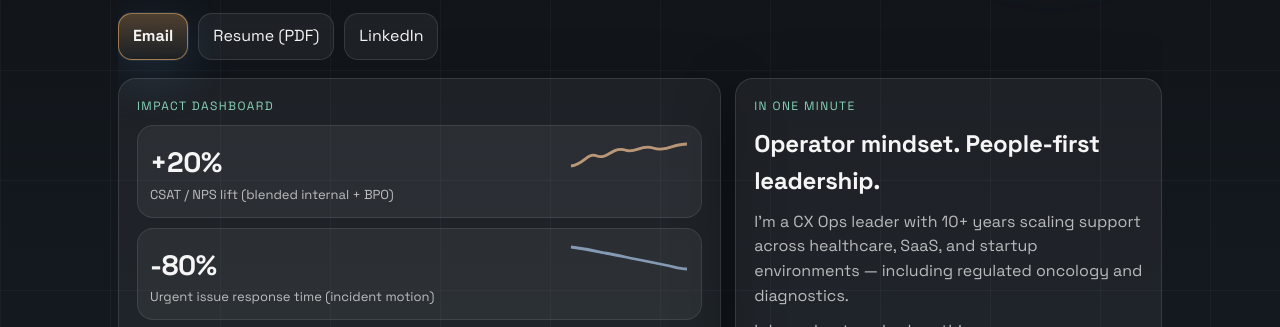
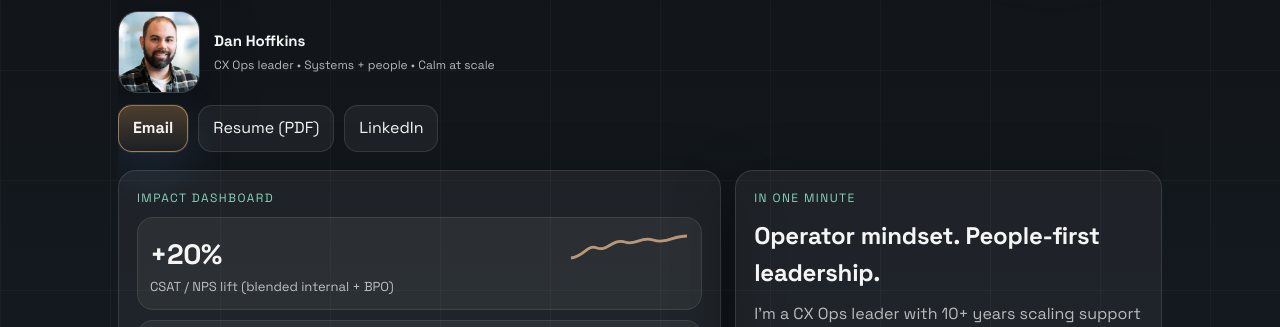
Before and after one commit to dhoffkins83/dhoffkins83.github.io, a plain HTML site: page index.html in a window 1280 px wide. Shown: the part 399-726 px from the top of the page. Drawn offline with Linux system fonts and the light colour scheme.

Commit message:
Add headshot to hero

```diff
--- a/index.html
+++ b/index.html
@@ -260,6 +260,35 @@
       width: fit-content;
       font-size: 13px;
     }
+    .headshotWrap{
+      margin-top: 14px;
+      display:flex;
+      align-items:center;
+      gap: 14px;
+    }
+    .headshot{
+      width: 82px;
+      height: 82px;
+      border-radius: 20px;
+      overflow:hidden;
+      border: 1px solid var(--line);
+      box-shadow: var(--shadow);
+      background: var(--card2);
+      flex: 0 0 auto;
+    }
+    .headshot img{
+      width: 100%;
+      height: 100%;
+      object-fit: cover;
+      display:block;
+    }
+    .headshotMeta{
+      display:flex;
+      flex-direction:column;
+      gap: 4px;
+    }
+    .headshotMeta b{ font-size: 15px; }
+    .headshotMeta .small{ font-size: 12px; }
     .dot{
       width: 9px; height: 9px; border-radius: 50%;
       background: linear-gradient(90deg, var(--accent), var(--accent2));
@@ -693,7 +722,17 @@
         I’m Dan Hoffkins. I build predictable support systems: queue health, staffing alignment, KPI clarity, and coaching loops that move CSAT.
       </p>
 
-      <div class="cta fadeUp delay3">
+      <div class="headshotWrap fadeUp delay3">
+        <div class="headshot">
+          <img src="./assets/dan-headshot.jpg" alt="Dan Hoffkins headshot" />
+        </div>
+        <div class="headshotMeta">
+          <b>Dan Hoffkins</b>
+          <span class="small">CX Ops leader • Systems + people • Calm at scale</span>
+        </div>
+      </div>
+
+      <div class="cta fadeUp delay3" style="margin-top:12px;">
         <a class="btn primary" href="mailto:daniel.hoffkins@gmail.com">Email</a>
         <a class="btn" href="./Daniel-Hoffkins-Resume.pdf" target="_blank" rel="noreferrer">Resume (PDF)</a>
         <a class="btn" href="https://www.linkedin.com/in/dan-hoffkins" target="_blank" rel="noreferrer">LinkedIn</a>
```
Also changed, not shown: assets/dan-headshot.jpg (added).
